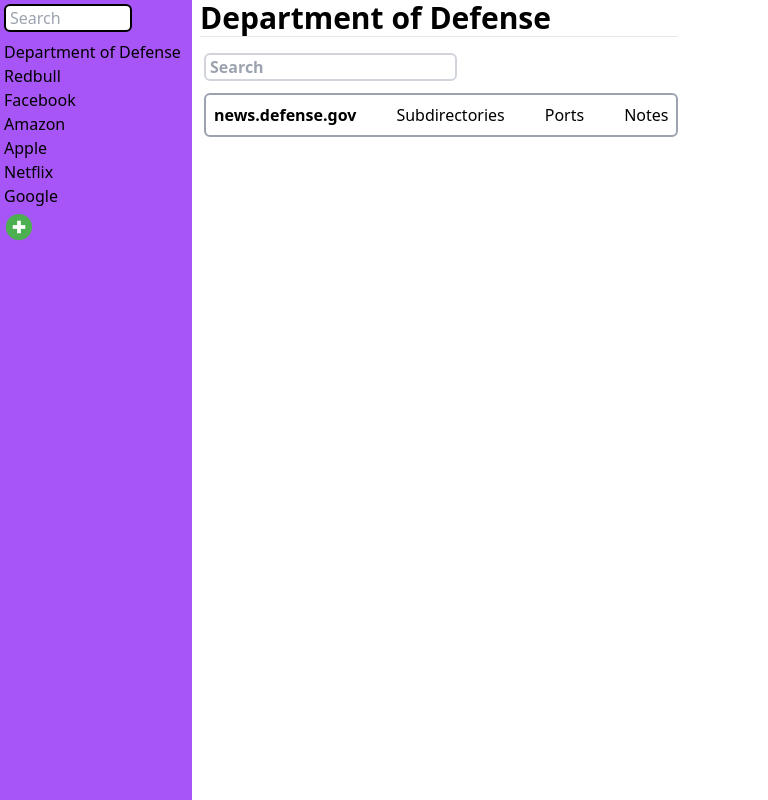
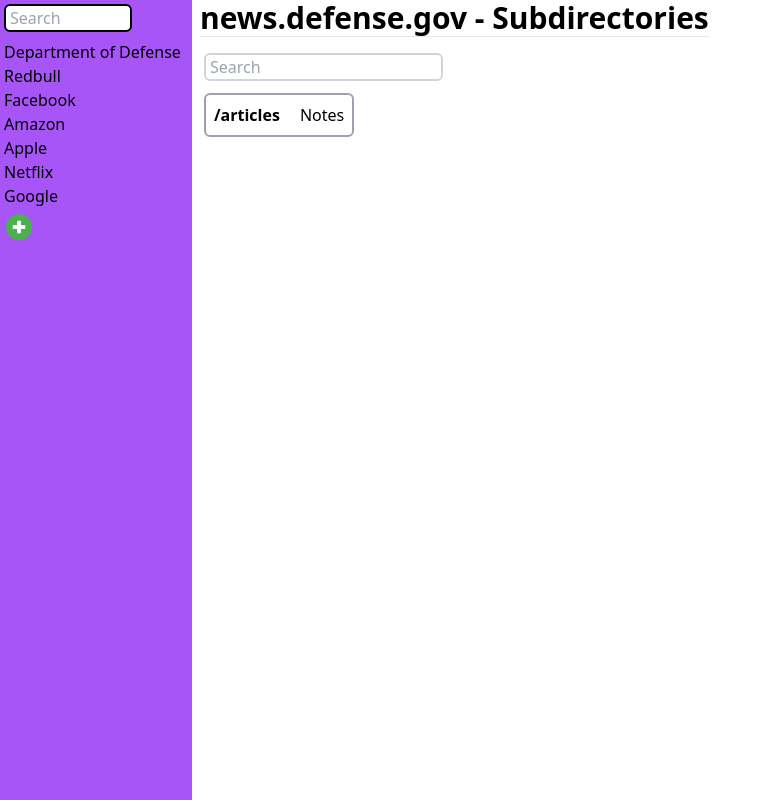
Before and after one commit to RangerVinven/Bug-Bounty-Notetaker, a React (Vite) app: page / in a window 1280 px wide. Shown: the whole page, without its empty margins (0-768 px from the left). Built offline with nearby package versions, Linux system fonts and the light colour scheme.

Commit message:
Created the subdirectories page

```diff
--- a/src/App.tsx
+++ b/src/App.tsx
@@ -2,12 +2,14 @@
 
 import Sidebar from './components/Sidebar/Sidebar';
 import SubdomainsPage from './pages/SubdomainsPage/SubdomainsPage';
+import SubdirectoriesPage from "./pages/SubdirectoriesPage/SubdirectoriesPage";
 
 const App = () => {
   return (
     <div className="flex">
       <Sidebar></Sidebar>
-      <SubdomainsPage />
+      {/* <SubdomainsPage /> */}
+      <SubdirectoriesPage subdomain="news.defense.gov" />
     </div>
   )
 }
--- a/src/components/General/Title.tsx
+++ b/src/components/General/Title.tsx
@@ -6,7 +6,7 @@
 
 const Title = (props: props) => {
     return(
-        <h1 className="text-3xl">{props.title}</h1>
+        <h1 className="text-3xl font-bold">{props.title}</h1>
     );
 }
 
--- /dev/null
+++ b/src/components/Subdirectory/Subdirectory.tsx
@@ -0,0 +1,20 @@
+import React from "react";
+
+interface Props {
+    subdirectory: string
+}
+
+const Subdirectory = (props: Props) => {
+    return (
+        <div className="ml-1 mt-3 p-2 rounded-md border-gray-400 border-solid border-2 flex w-fit">
+            <div className="font-bold">
+                <h3>{props.subdirectory}</h3>
+            </div>
+
+            <div className="ml-5 font-normal">
+                <h3>Notes</h3>
+            </div>
+        </div>
+    );
+}
+export default Subdirectory;
--- a/src/components/Subdomain/Subdomain.tsx
+++ b/src/components/Subdomain/Subdomain.tsx
@@ -22,8 +22,6 @@
             <div className="ml-10 font-normal">
                 <h3>Notes</h3>
             </div>
-
-
         </div>
     );
 }
--- /dev/null
+++ b/src/pages/SubdirectoriesPage/SubdirectoriesPage.tsx
@@ -0,0 +1,29 @@
+import React from 'react';
+import LongSearch from '../../components/General/LongSearch';
+import Title from '../../components/General/Title';
+import Subdirectory from '../../components/Subdirectory/Subdirectory';
+
+interface Props {
+    subdomain: string
+}
+
+const SubdirectoriesPage = (props: Props) => {
+    return (
+      <div className="ml-2">
+          <Title title={props.subdomain.concat(" - Subdirectories")}></Title>
+          <hr />
+
+        <div className="mt-3">
+            <LongSearch></LongSearch>
+
+            <div>
+                <Subdirectory subdirectory="/articles"></Subdirectory>
+            </div>
+
+        </div>
+
+      </div>
+    );
+}
+
+export default SubdirectoriesPage;
```
Lines whose indentation alone changed are shown as unchanged.
